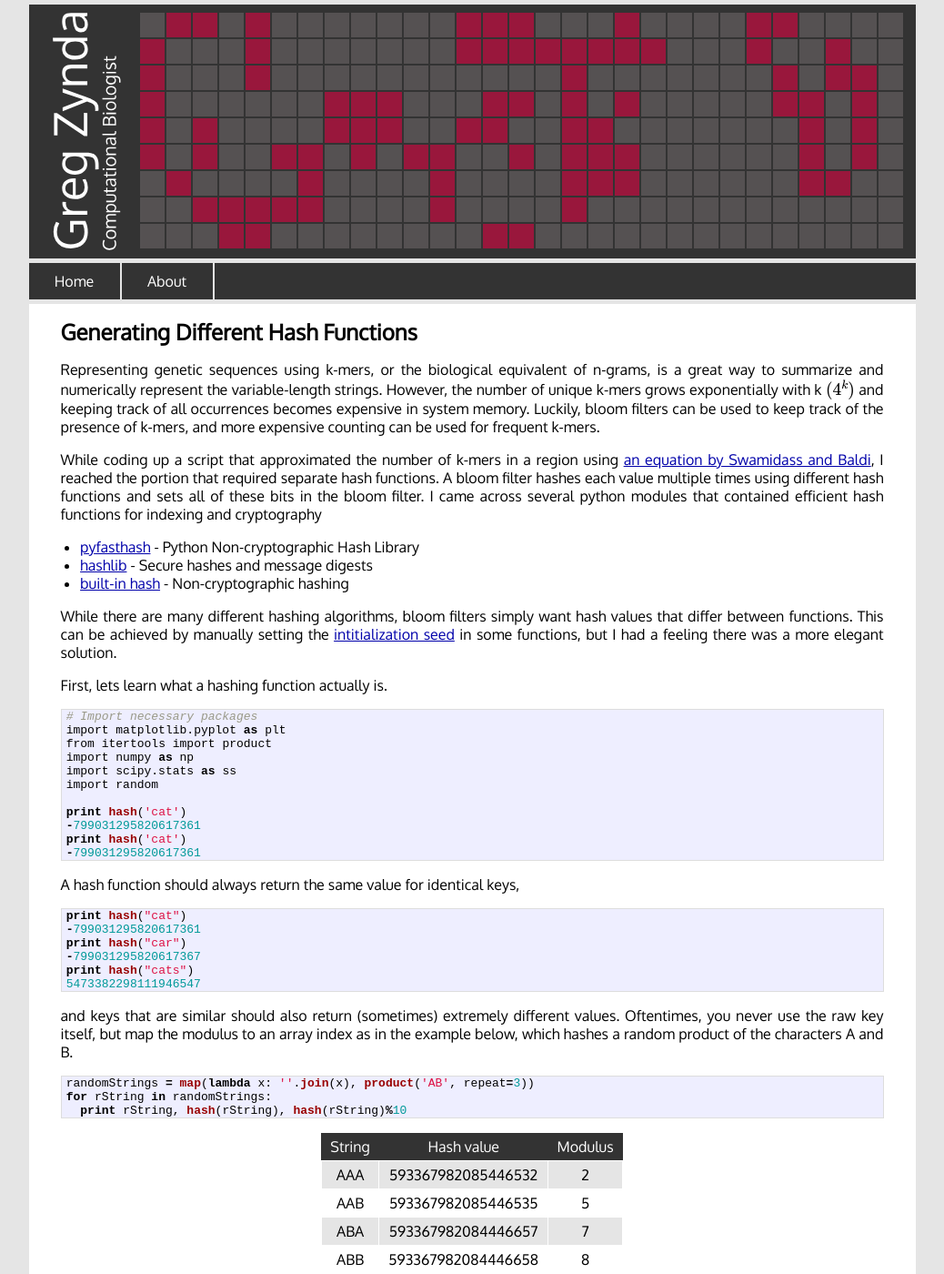
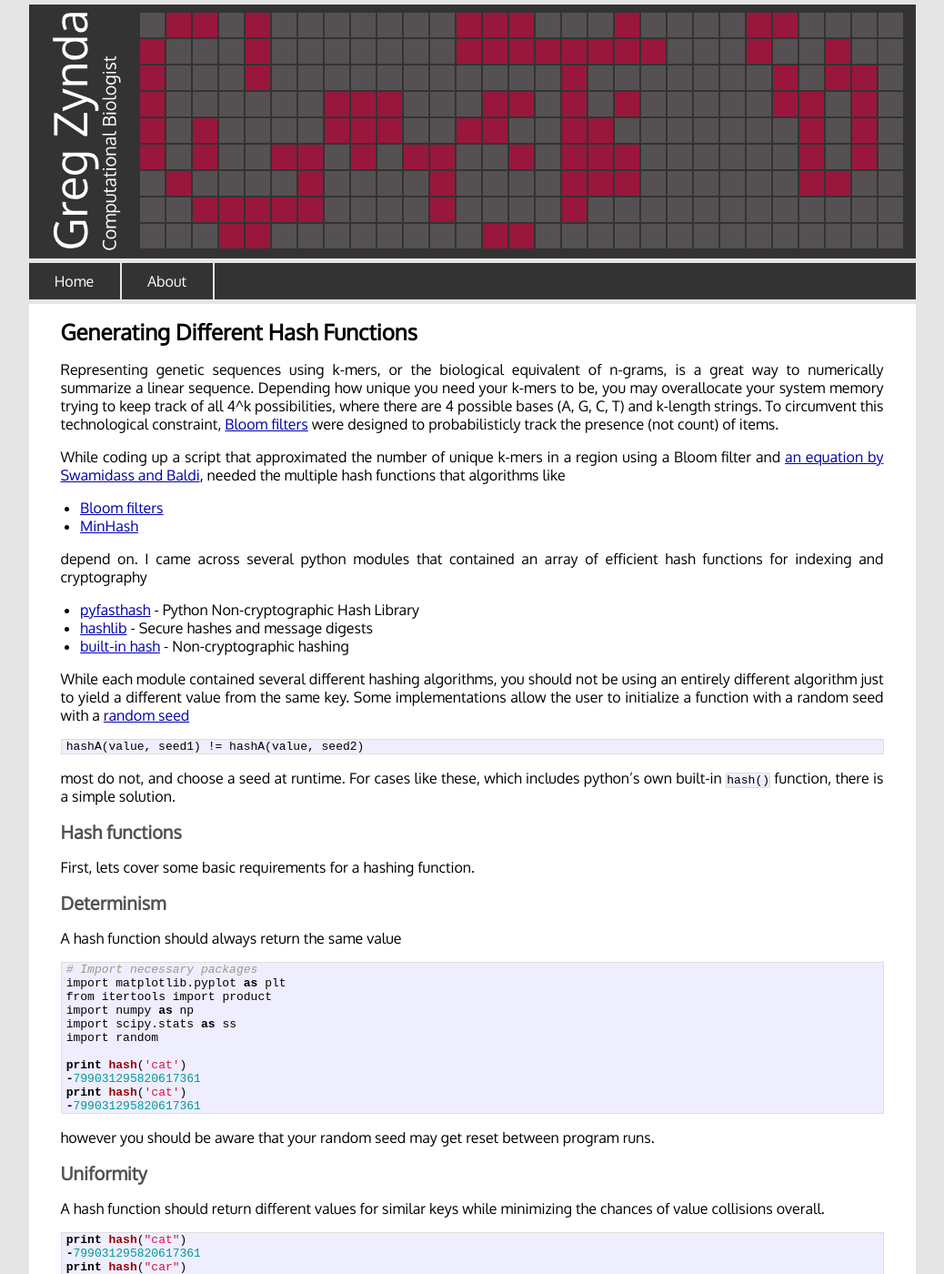
Before and after one commit to zyndagj/zyndagj.github.io, a Jekyll site: the page built from _posts/2018-02-05-hashing-functions.markdown, in a window 1280 px wide and 1400 px high. Shown: the whole window at 91% size, without its empty margins (121-1159 px from the left). Built offline with Jekyll 4.4.1, drawn with Linux system fonts in a browser that asks for light colours; formulas are drawn with MathJax 3; some of the changed text lies outside the part shown.

Commit message:
Updated intro

````diff
--- a/_posts/2018-02-05-hashing-functions.markdown
+++ b/_posts/2018-02-05-hashing-functions.markdown
@@ -5,17 +5,39 @@ date:   2018-02-05
 categories: python developer hashing
 ---
 
-Representing genetic sequences using k-mers, or the biological equivalent of n-grams, is a great way to summarize and numerically represent the variable-length strings. However, the number of unique k-mers grows exponentially with k $$(4^k)$$ and keeping track of all occurrences becomes expensive in system memory. Luckily, bloom filters can be used to keep track of the presence of k-mers, and more expensive counting can be used for frequent k-mers.
 
-While coding up a script that approximated the number of k-mers in a region using [an equation by Swamidass and Baldi](https://en.wikipedia.org/wiki/Bloom_filter#Approximating_the_number_of_items_in_a_Bloom_filter), I reached the portion that required separate hash functions. A bloom filter hashes each value multiple times using different hash functions and sets all of these bits in the bloom filter. I came across several python modules that contained efficient hash functions for indexing and cryptography
+Representing genetic sequences using k-mers, or the biological equivalent of n-grams, is a great way to numerically summarize a linear sequence.
+Depending how unique you need your k-mers to be, you may overallocate your system memory trying to keep track of all 4^k possibilities, where there are 4 possible bases (A, G, C, T) and k-length strings.
+To circumvent this technological constraint, [Bloom filters](https://en.wikipedia.org/wiki/Bloom_filter) were designed to probabilisticly track the presence (not count) of items.
+
+While coding up a script that approximated the number of unique k-mers in a region using a Bloom filter and [an equation by Swamidass and Baldi](https://en.wikipedia.org/wiki/Bloom_filter#Approximating_the_number_of_items_in_a_Bloom_filter), needed the multiple hash functions that algorithms like
+
+* [Bloom filters](https://en.wikipedia.org/wiki/Bloom_filter)
+* [MinHash](https://en.wikipedia.org/wiki/MinHash)
+
+depend on.
+I came across several python modules that contained an array of efficient hash functions for indexing and cryptography
 
 * [pyfasthash](https://github.com/flier/pyfasthash) - Python Non-cryptographic Hash Library
 * [hashlib](https://docs.python.org/2/library/hashlib.html) - Secure hashes and message digests
 * [built-in hash](https://docs.python.org/2/library/functions.html) - Non-cryptographic hashing
 
-While there are many different hashing algorithms, bloom filters simply want hash values that differ between functions. This can be achieved by manually setting the [intitialization seed](https://en.wikipedia.org/wiki/Random_seed) in some functions, but I had a feeling there was a more elegant solution.
+While each module contained several different hashing algorithms, you should not be using an entirely different algorithm just to yield a different value from the same key.
+Some implementations allow the user to initialize a function with a random seed with a [random seed](https://en.wikipedia.org/wiki/Random_seed)
 
-First, lets learn what a hashing function actually is.
+```
+hashA(value, seed1) != hashA(value, seed2)
+```
+
+most do not, and choose a seed at runtime. For cases like these, which includes python's own built-in `hash()` function, there is a simple solution.
+
+### Hash functions
+
+First, lets cover some basic requirements for a hashing function.
+
+#### Determinism
+
+A hash function should always return the same value
 
 ```python
 # Import necessary packages
@@ -31,7 +53,11 @@ print hash('cat')
 -799031295820617361
 ```
 
-A hash function should always return the same value for identical keys,
+however you should be aware that your random seed may get reset between program runs.
+
+#### Uniformity
+
+A hash function should return different values for similar keys while minimizing the chances of value collisions overall.
 
 ```python
 print hash("cat")
@@ -42,7 +68,7 @@ print hash("cats")
 5473382298111946547
 ```
 
-and keys that are similar should also return (sometimes) extremely different values. Oftentimes, you never use the raw key itself, but map the modulus to an array index as in the example below, which hashes a random product of the characters A and B.
+The index size also affects the collision rate.
 
 ```python
 randomStrings = map(lambda x: ''.join(x), product('AB', repeat=3))
@@ -61,7 +87,7 @@ for rString in randomStrings:
 | BBA | -532687530548411570 | 0 |
 | BBB | -532687530548411571 | 9 |
 
-We can also look at index frequencies with a final range of 25.
+Returned values should also be approximately uniform in distribution. We can generate a histogram of the returned indicies and perform a chi-squared test to test for uniformity.
 
 ``` python
 nBins = 25
@@ -72,7 +98,6 @@ R = 3
 nV = len(choices)**R
 randomStrings = map(lambda x: ''.join(x), product(choices,repeat=R))
 hashValues = map(lambda x: hash(x)%nBins, randomStrings)
-
 
 # Generate histogram and chi-squared test
 n, bins, patches = plt.hist(hashValues, bins=nBins)
````
